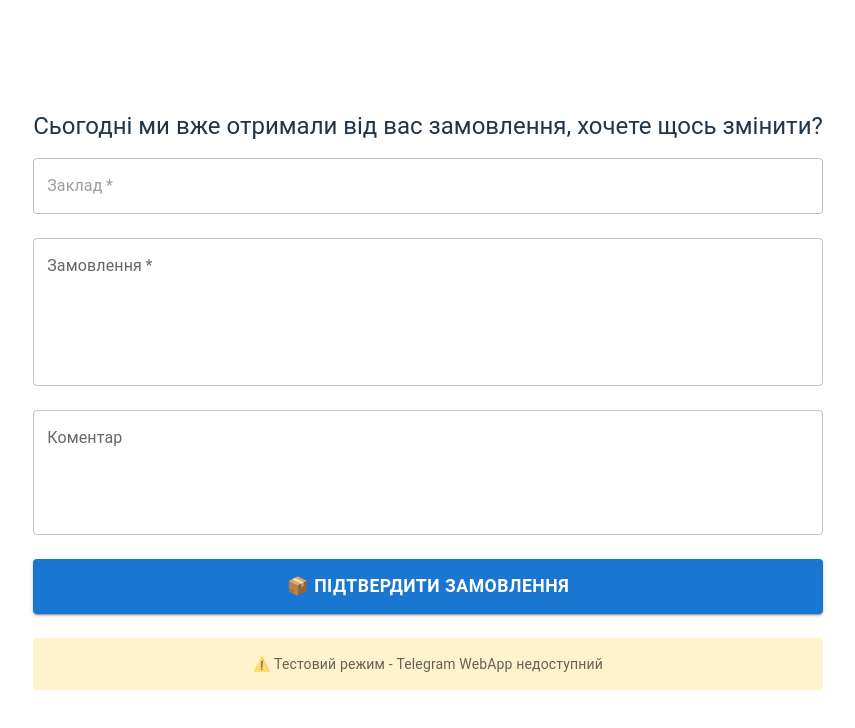
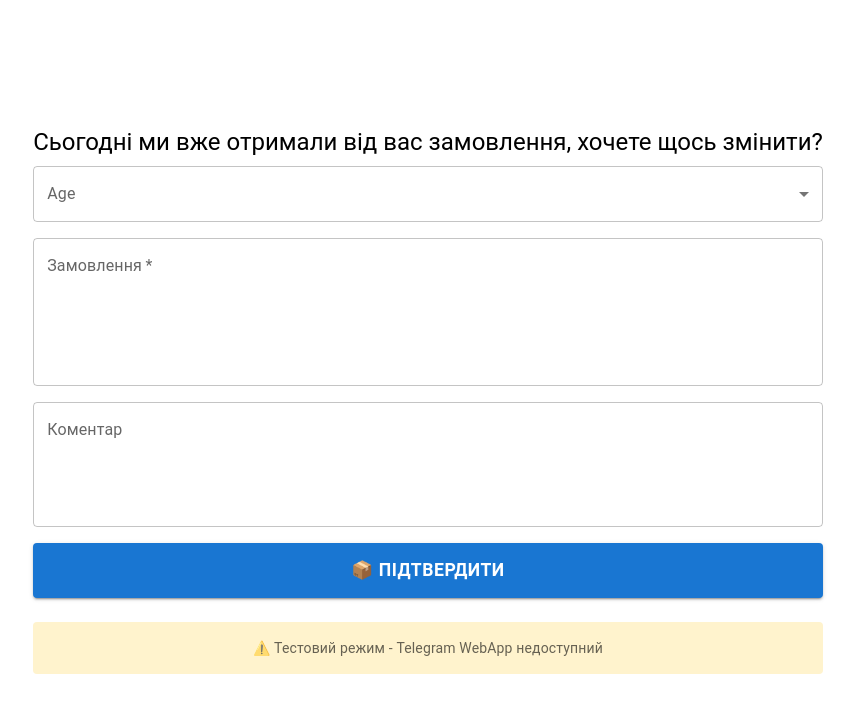
Before and after one commit to AlexHorzhij/spravzhnya_tg_orders, a React (Vite) app: page / in a window 1280 px wide. Shown: the top 728 px of the page, without its empty margins (212-1067 px from the left). Built offline with nearby package versions, Linux system fonts and the light colour scheme.

Commit message:
add select

```diff
--- a/src/App.tsx
+++ b/src/App.tsx
@@ -5,10 +5,14 @@ import Box from "@mui/material/Box";
 import Typography from "@mui/material/Typography";
 import "./App.css";
 import type { TelegramUser } from "./types/telegram";
+import FormControl from "@mui/material/FormControl";
+import InputLabel from "@mui/material/InputLabel";
+import Select, { type SelectChangeEvent } from "@mui/material/Select";
+import MenuItem from "@mui/material/MenuItem";
 
 function App() {
   const [formData, setFormData] = useState({
-    establishment: "",
+    establishment: [],
     order: "",
     comment: "",
   });
@@ -35,24 +39,6 @@ function App() {
       console.log("Telegram User:", user);
       setTgUser(user || null);
 
-      // // // Спосіб 1: Отримуємо дані з URL параметрів (якщо передаються з бота)
-      // const urlParams = new URLSearchParams(window.location.search);
-      // console.log("urlParams: ", urlParams);
-      // const establishmentFromUrl = urlParams.get("establishment");
-      // console.log("establishmentFromUrl: ", establishmentFromUrl);
-      // const orderFromUrl = urlParams.get("order");
-      // console.log("orderFromUrl: ", orderFromUrl);
-      // const userIdFromUrl = urlParams.get("user_id");
-      // console.log("userIdFromUrl: ", userIdFromUrl);
-
-      // if (establishmentFromUrl || orderFromUrl) {
-      //   setFormData((prev) => ({
-      //     ...prev,
-      //     establishment: establishmentFromUrl || prev.establishment,
-      //     order: orderFromUrl || prev.order,
-      //   }));
-      // }
-
       // Спосіб 2: Якщо є user ID, можна отримати додаткові дані з API
       const userId = user?.id;
       console.log("userId: ", userId);
@@ -69,6 +55,8 @@ function App() {
 
   // Функція для отримання даних користувача з твоєї бази через Make.com або API
   const fetchUserDataFromAPI = async (telegramUserId: string | number) => {
+    setLoading(true);
+
     try {
       // Приклад запиту до Make.com webhook
       const response = await fetch(
@@ -79,20 +67,29 @@ function App() {
         const userData = await response.json();
         setIsNewOrder(!userData[0].order);
 
-        // Заповнюємо форму даними з таблиці
         setFormData((prev) => ({
           ...prev,
-          establishment: userData[0].company || prev.establishment,
+          establishment: userData[0].company.split(",") || prev.establishment,
           order: userData[0].order || userData[0].positions || "",
-          // інші дані з таблиці
+          comment: userData[0].order ? userData[0].comment : "",
         }));
       }
     } catch (error) {
       console.error("Помилка отримання даних користувача:", error);
+    } finally {
+      setLoading(false);
     }
   };
 
   const handleInputChange = (event: React.ChangeEvent<HTMLInputElement>) => {
+    const { name, value } = event.target;
+    setFormData((prev) => ({
+      ...prev,
+      [name]: value,
+    }));
+  };
+
+  const handleSelectChange = (event: SelectChangeEvent) => {
     const { name, value } = event.target;
     setFormData((prev) => ({
       ...prev,
@@ -105,11 +102,11 @@ function App() {
 
     const tg = window.Telegram?.WebApp;
 
-    // Валідація
-    if (!formData.establishment.trim()) {
-      alert("Будь ласка, вкажіть заклад");
-      return;
-    }
+    // // Валідація
+    // if (!formData.establishment.trim()) {
+    //   alert("Будь ласка, вкажіть заклад");
+    //   return;
+    // }
 
     if (!formData.order.trim()) {
       alert("Будь ласка, опишіть замовлення");
@@ -158,7 +155,7 @@ function App() {
           alert("Замовлення успішно відправлено!");
           // Очищення форми для тестування
           setFormData({
-            establishment: "",
+            establishment: [],
             order: "",
             comment: "",
           });
@@ -191,12 +188,15 @@ function App() {
     <Box sx={{ p: 2, maxWidth: "100%" }}>
       {/* Привітання користувача */}
       {tgUser && (
-        <Box sx={{ mb: 2, p: 2, bgcolor: "#f5f5f5", borderRadius: 1 }}>
-          <Typography variant="h6">Вітаємо, {tgUser.first_name}! 👋</Typography>
+        <Box sx={{ mb: 1, p: 1, bgcolor: "#f5f5f5", borderRadius: 1 }}>
+          <Typography variant="h4">Вітаємо, {tgUser.first_name}! 👋</Typography>
         </Box>
       )}
 
-      <Typography variant="h5" sx={{ mb: 2, textAlign: "center" }}>
+      <Typography
+        variant="h5"
+        sx={{ mb: 1, color: "#000", textAlign: "center" }}
+      >
         {isNewOrder
           ? "Оформлення нового замовлення"
           : "Сьогодні ми вже отримали від вас замовлення, хочете щось змінити?"}
@@ -209,11 +209,12 @@ function App() {
         sx={{
           display: "flex",
           flexDirection: "column",
-          gap: 3,
+          gap: 2,
           width: "100%",
+          bgcolor: "#fff",
         }}
       >
-        <TextField
+        {/* <TextField
           name="establishment"
           label="Заклад"
           disabled
@@ -223,7 +224,22 @@ function App() {
           placeholder="Назва закладу або адреса"
           required
           sx={{ width: "100%" }}
-        />
+        /> */}
+
+        <FormControl fullWidth>
+          <InputLabel id="select-label">Age</InputLabel>
+          <Select
+            labelId="select-label"
+            id="select"
+            value={formData.establishment[0]}
+            label="Заклад"
+            onChange={handleSelectChange}
+          >
+            {formData.establishment.map((item) => (
+              <MenuItem value={item}>{item}</MenuItem>
+            ))}
+          </Select>
+        </FormControl>
 
         <TextField
           name="order"
@@ -260,7 +276,7 @@ function App() {
             fontWeight: "bold",
           }}
         >
-          📦 Підтвердити замовлення
+          📦 Підтвердити
         </Button>
       </Box>
 
```
